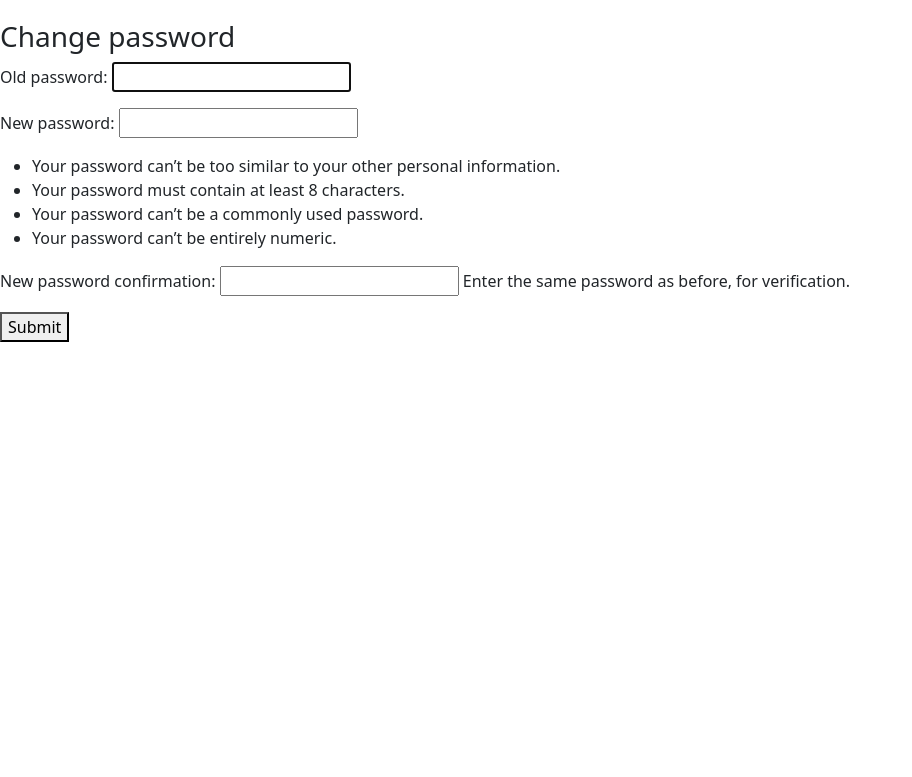
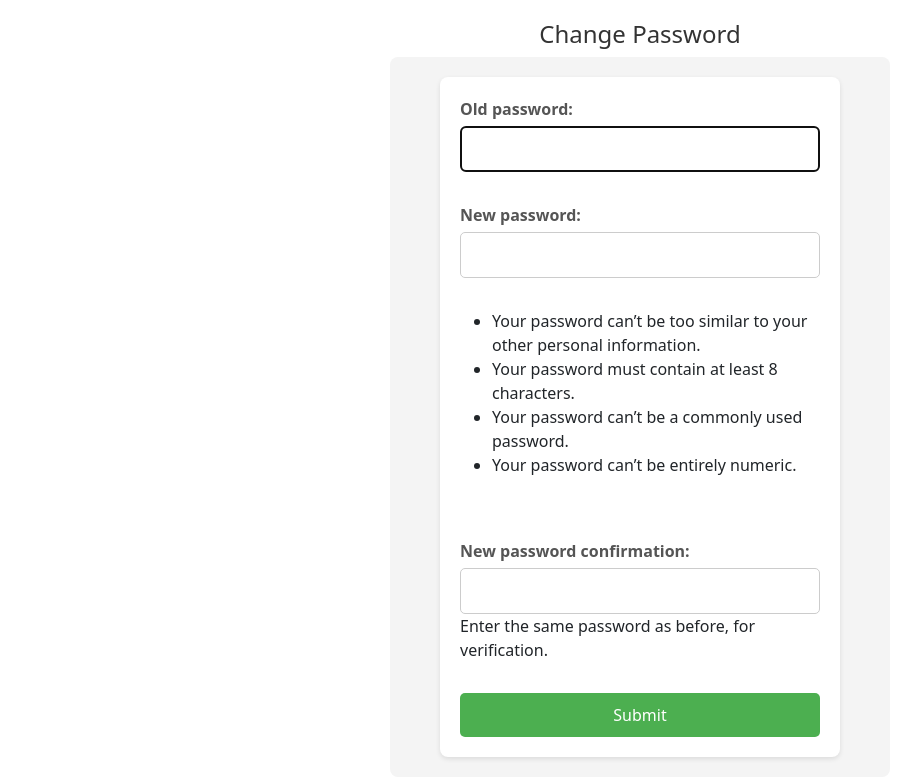
Before and after one commit to JustCodeIT199/SmartSupport, a Django app: page /ChangePassword/ in a window 1280 px wide. Shown: the part 56-833 px from the top of the page, without its empty margins (0-912 px from the left). Before the commit the page ends 398 px from the top, so only its background shows below. Run offline with Django 5.2, Linux system fonts and the light colour scheme; some libraries are stand-ins or nearby versions.

Commit message:
change password

```diff
--- a/myapp/TEMPLATES/Change_Password.html
+++ b/myapp/TEMPLATES/Change_Password.html
@@ -1,9 +1,59 @@
 {% extends 'base.html' %}
+
 {% block content %}
-  <h3>Change password</h3>
-  <form method="POST">
-    {% csrf_token %}
-    {{ fm.as_p }}
-    <button type="submit">Submit</button>
-  </form>
+  <h3 style="text-align: center; font-size: 24px; color: #333;">Change Password</h3>
+
+  <div style="max-width: 500px; margin: 0 auto; padding: 20px; background-color: #f4f4f4; border-radius: 8px;">
+    <form method="POST" style="display: flex; flex-direction: column; gap: 15px;">
+      {% csrf_token %}
+
+      <!-- Display form fields (Password fields) -->
+      {{ fm.as_p }}
+
+      <!-- Submit button -->
+      <button type="submit" style="padding: 10px 15px; background-color: #4CAF50; color: white; border: none; border-radius: 5px; cursor: pointer; font-size: 16px;">
+        Submit
+      </button>
+    </form>
+  </div>
+
+  <!-- Additional styling for form elements -->
+  <style>
+    /* General form styling */
+    form {
+      width: 100%;
+      max-width: 400px;
+      margin: 0 auto;
+      padding: 20px;
+      background-color: #fff;
+      border-radius: 8px;
+      box-shadow: 0 2px 5px rgba(0, 0, 0, 0.1);
+    }
+
+    /* Form fields styling */
+    .form-group {
+      margin-bottom: 15px;
+    }
+
+    label {
+      display: block;
+      margin-bottom: 5px;
+      font-weight: bold;
+      color: #555;
+    }
+
+    input[type="password"] {
+      width: 100%;
+      padding: 10px;
+      border: 1px solid #ccc;
+      border-radius: 5px;
+      font-size: 16px;
+      box-sizing: border-box;
+    }
+
+    /* Button hover effect */
+    button:hover {
+      background-color: #45a049;
+    }
+  </style>
 {% endblock %}
--- a/myapp/TEMPLATES/Navbar.html
+++ b/myapp/TEMPLATES/Navbar.html
@@ -46,9 +46,7 @@
             <li class="nav-item">
               <a class="nav-link" href="{% url 'taskdetails' %}">Create Task</a>
             </li>
-            <li class="nav-item">
-              <a class="nav-link" href="{% url 'mycart' %}">MyCart {{task_count}}</a>
-            </li>
+
             <li class="nav-item dropdown">
               <a class="nav-link dropdown-toggle" href="#" role="button" data-bs-toggle="dropdown" aria-expanded="false">
                 {{ request.user.username|capfirst }}
```
Also changed, not shown: db.sqlite3, media/image/WhatsApp_Image_2025-04-24_at_1.33.55_PM.jpeg (added).
